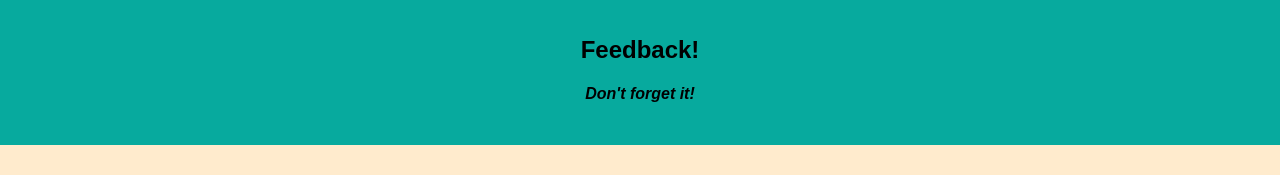
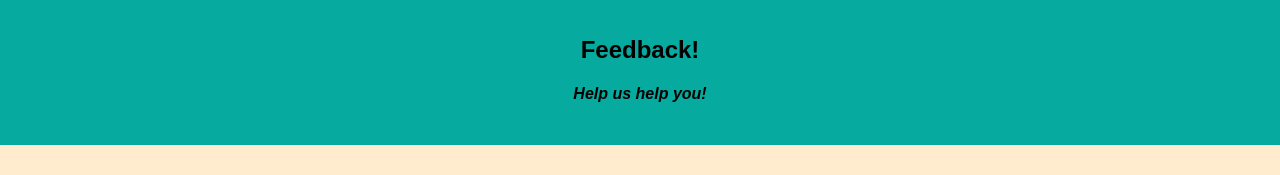
Before and after one commit to hannanmir/redux-feedback-loop, a React (Create React App) app: page / in a window 1280 px wide. Shown: the top 175 px of the page. Built offline with nearby package versions, Linux system fonts and the light colour scheme.

Commit message:
changed tag line under header

```diff
--- a/src/components/App/App.js
+++ b/src/components/App/App.js
@@ -18,7 +18,7 @@ class App extends Component {
         <div className="App">
           <header className="App-header">
             <h1 className="App-title">Feedback!</h1>
-            <h4><i>Don't forget it!</i></h4>
+            <h4><i>Help us help you!</i></h4>
           </header>
           <br/>
           {/* <Route path="/" render={ props => (
```
